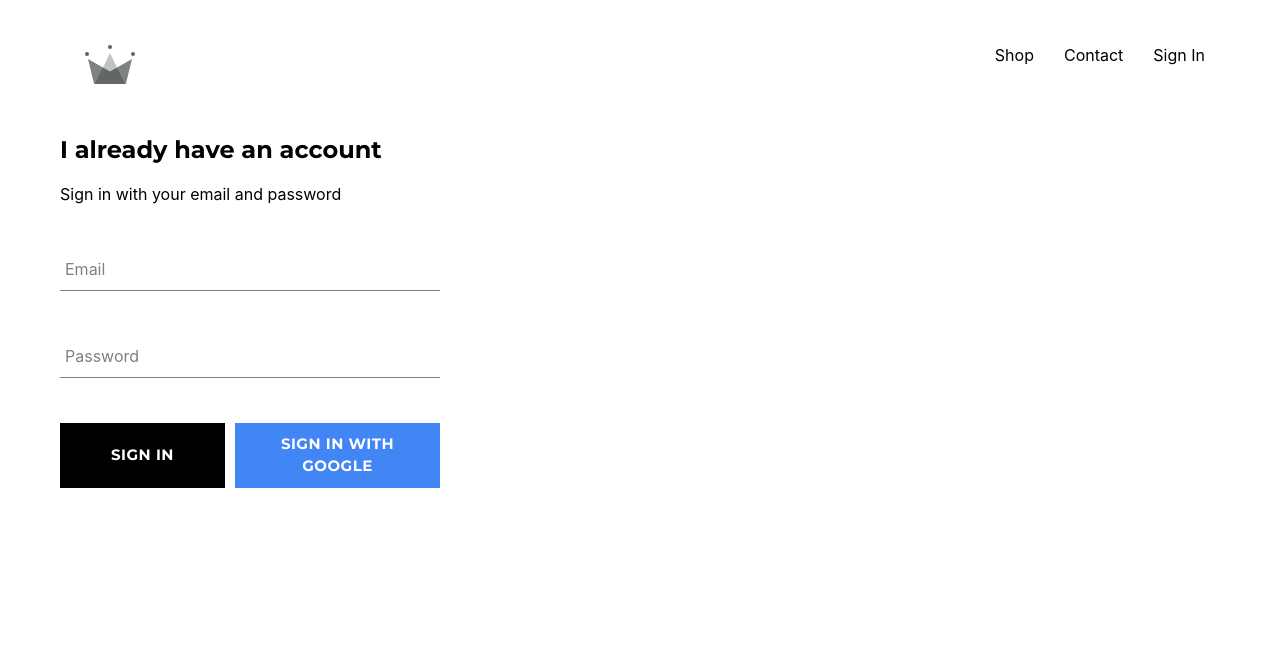
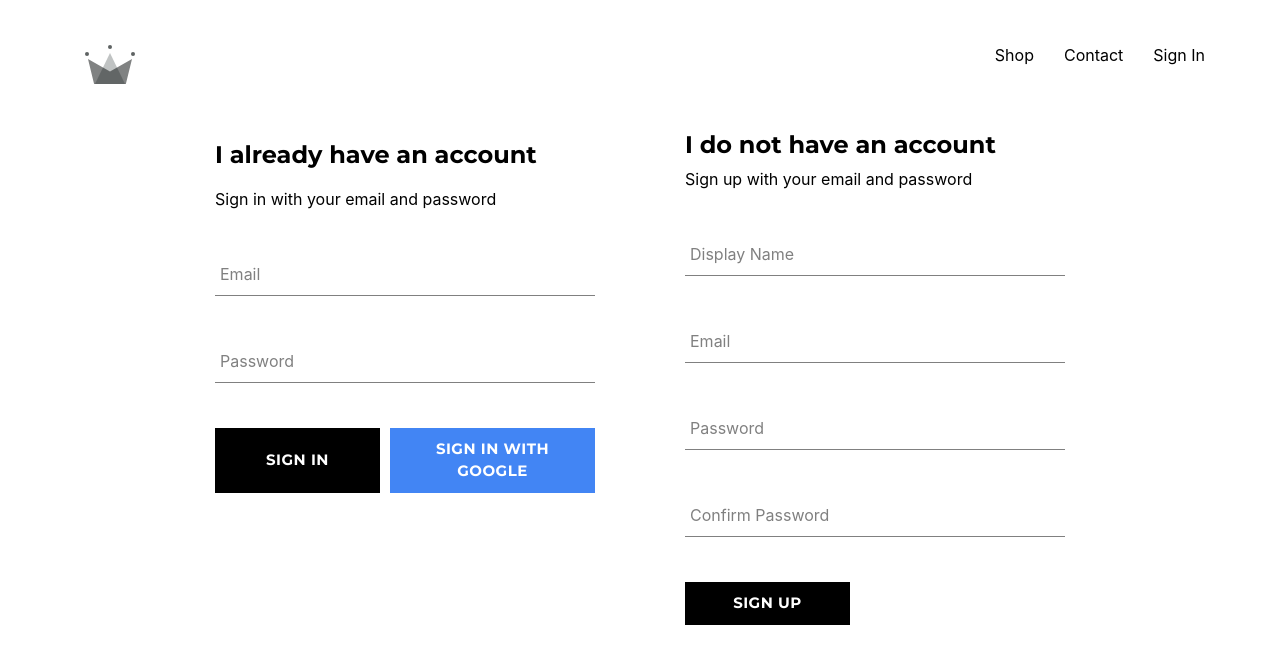
Before and after one commit to mrvn08/crwn-clothing, a React (Create React App) app: page /signin in a window 1280 px wide. Shown: the top 664 px of the page. Built offline with nearby package versions, Linux system fonts and the light colour scheme; no server answers; a web font is replaced by a local one.

Commit message:
Implement firebase utils. Included ability to store authenticated user to firestore database

```diff
--- a/src/App.js
+++ b/src/App.js
@@ -7,7 +7,7 @@
 import HomePage from './pages/homepage/homepage.component';
 import ShopPage from './pages/shop/shop.component';
 import SignInSignUpPage from './pages/sign-in-and-sign-up/sign-in-and-sign-up.component';
-import { auth } from './firebase/firebase.utils';
+import { auth, createUserProfileDocument } from './firebase/firebase.utils';
 
 class App extends React.Component {
   constructor(){
@@ -21,9 +21,23 @@
   unsubscribeFromAuth = null;
 
   componentDidMount() {
-    this.unsubscribeFromAuth = auth.onAuthStateChanged( user => {
-      this.setState({ currentUser: user });
-      console.log(user);
+    this.unsubscribeFromAuth = auth.onAuthStateChanged( async userAuth => {
+      if(userAuth){
+        const userRef = await createUserProfileDocument(userAuth);
+
+        userRef.onSnapshot( snapShot => {
+          this.setState({
+            currentUser: {
+              id: snapShot.id,
+              ...snapShot.data()
+            }
+          }, () => {
+            console.log(this.state);
+          });
+        });
+      } else {
+        this.setState({ currentUser: userAuth });
+      }
     });
   }
 
--- /dev/null
+++ b/src/components/sign-up/sign-up.component.jsx
@@ -0,0 +1,70 @@
+import React from 'react';
+
+import FormInput from '../form-input/form-input.component';
+import CustomButton from '../custom-button/custom-button.component';
+
+import { auth, createUserProfileDocument } from '../../firebase/firebase.utils';
+
+import './sign-up.styles.scss';
+
+class SignUp extends React.Component {
+    constructor(){
+        super();
+
+        this.state = {
+            displayName: '',
+            email: '',
+            password: '',
+            confirmPassword: ''
+        }
+    }
+
+    handleChange = event => {
+        const { name, value } = event.target;
+        this.setState({ [name]: value });
+    }
+
+    handleSubmit = async event => {
+        event.preventDefault();
+
+        const {displayName, email, password, confirmPassword} = this.state;
+
+        if(password !== confirmPassword){
+            alert("Passwords do not match");
+            return;
+        }
+
+        try{
+            const { user } = await auth.createUserWithEmailAndPassword(email, password);
+
+            await createUserProfileDocument(user, {displayName});
+            this.setState({
+                displayName: '',
+                email: '',
+                password: '',
+                confirmPassword: ''
+            });
+
+        } catch (error) {
+            console.error(error);
+        }
+    };
+
+    render(){
+        return(
+            <div className="sign-up" >
+                <h2 className="title">I do not have an account</h2>
+                <span>Sign up with your email and password</span>
+                <form className="sign-up-form" onSubmit={this.handleSubmit}>
+                    <FormInput name="displayName" label="Display Name" type="text" value={this.state.displayName} handleChange={this.handleChange} required/>
+                    <FormInput name="email" label="Email" type="email" value={this.state.email} handleChange={this.handleChange} required/>
+                    <FormInput name="password" label="Password" type="password" value={this.state.password} handleChange={this.handleChange} required/>
+                    <FormInput name="confirmPassword" label="Confirm Password" type="password" value={this.state.confirmPassword} handleChange={this.handleChange} required/>
+                    <CustomButton type="submit">Sign Up</CustomButton>
+                </form>
+            </div>
+        );
+    }
+}
+
+export default SignUp;
--- /dev/null
+++ b/src/components/sign-up/sign-up.styles.scss
@@ -0,0 +1,9 @@
+.sign-up {
+    display: flex;
+    flex-direction: column;
+    width: 380px;
+
+    .title {
+      margin: 10px 0;
+    }
+}
--- a/src/firebase/firebase.utils.js
+++ b/src/firebase/firebase.utils.js
@@ -12,6 +12,32 @@
     measurementId: "G-3XESKH29BL"
 };
 
+
+export const createUserProfileDocument = async (userAuth, additionalData) => {
+    if(!userAuth) return;
+
+    const userRef = firestore.doc(`users/${userAuth.uid}`);
+    const snapShot = await userRef.get();
+
+    if(!snapShot.exists){
+        const { displayName, email } = userAuth;
+        const createdAt = new Date();
+
+        try{
+            await userRef.set({
+                displayName,
+                email,
+                createdAt,
+                ...additionalData
+            })
+        } catch (error) {
+            console.log('error creating user', error.message);
+        }
+    }
+
+    return userRef;
+}
+
 firebase.initializeApp(config);
 
 export const auth = firebase.auth();
--- a/src/pages/sign-in-and-sign-up/sign-in-and-sign-up.component.jsx
+++ b/src/pages/sign-in-and-sign-up/sign-in-and-sign-up.component.jsx
@@ -1,12 +1,14 @@
 import React from 'react';
 
 import SignIn from '../../components/sign-in/sign-in.component';
+import SignUp from '../../components/sign-up/sign-up.component';
 
 import './sign-in-and-sign-up.styles.scss';
 
 const SignInSignUpPage = () => (
     <div className="sign-in-and-sign-up">
         <SignIn/>
+        <SignUp/>
     </div>
 );
 
--- a/src/pages/sign-in-and-sign-up/sign-in-and-sign-up.styles.scss
+++ b/src/pages/sign-in-and-sign-up/sign-in-and-sign-up.styles.scss
@@ -0,0 +1,6 @@
+.sign-in-and-sign-up {
+    width: 850px;
+    display: flex;
+    justify-content: space-between;
+    margin: 30px auto;
+  }
```
